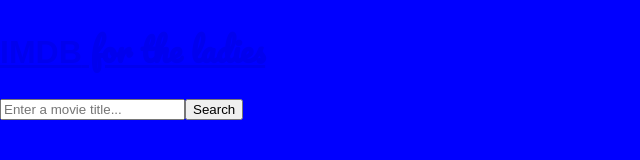
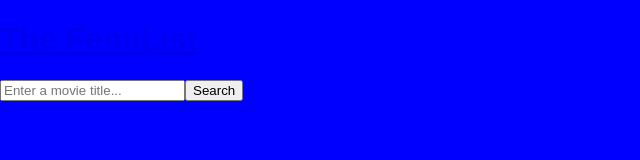
Before and after one commit to aubreynortham/FemiList, a React app: page / in a window 1280 px wide. Shown: the whole page, without its empty margins (0-640 px from the left). Built offline with nearby package versions, Linux system fonts and the light colour scheme.

Commit message:
changed home route name

```diff
--- a/index.html
+++ b/index.html
@@ -4,7 +4,7 @@
     <meta charset="utf-8">
     <meta name="viewport" content="width=device-width, initial-scale=1">
     <link href="https://fonts.googleapis.com/css?family=Pacifico" rel="stylesheet">
-    <title>IMDB for the ladies</title>
+    <title>The FemiList</title>
   </head>
   <body>
     <div id="root"></div>
--- a/src/Home.js
+++ b/src/Home.js
@@ -5,7 +5,7 @@ class Home extends Component {
   render() {
     return (
       <div>
-        <h1><a href="/">IMDB<span id="ladyFont"> for the ladies</span></a></h1>
+        <h1><a href="/FemiList">The FemiList</a></h1>
         <SearchContainer />
       </div>
     );
```
